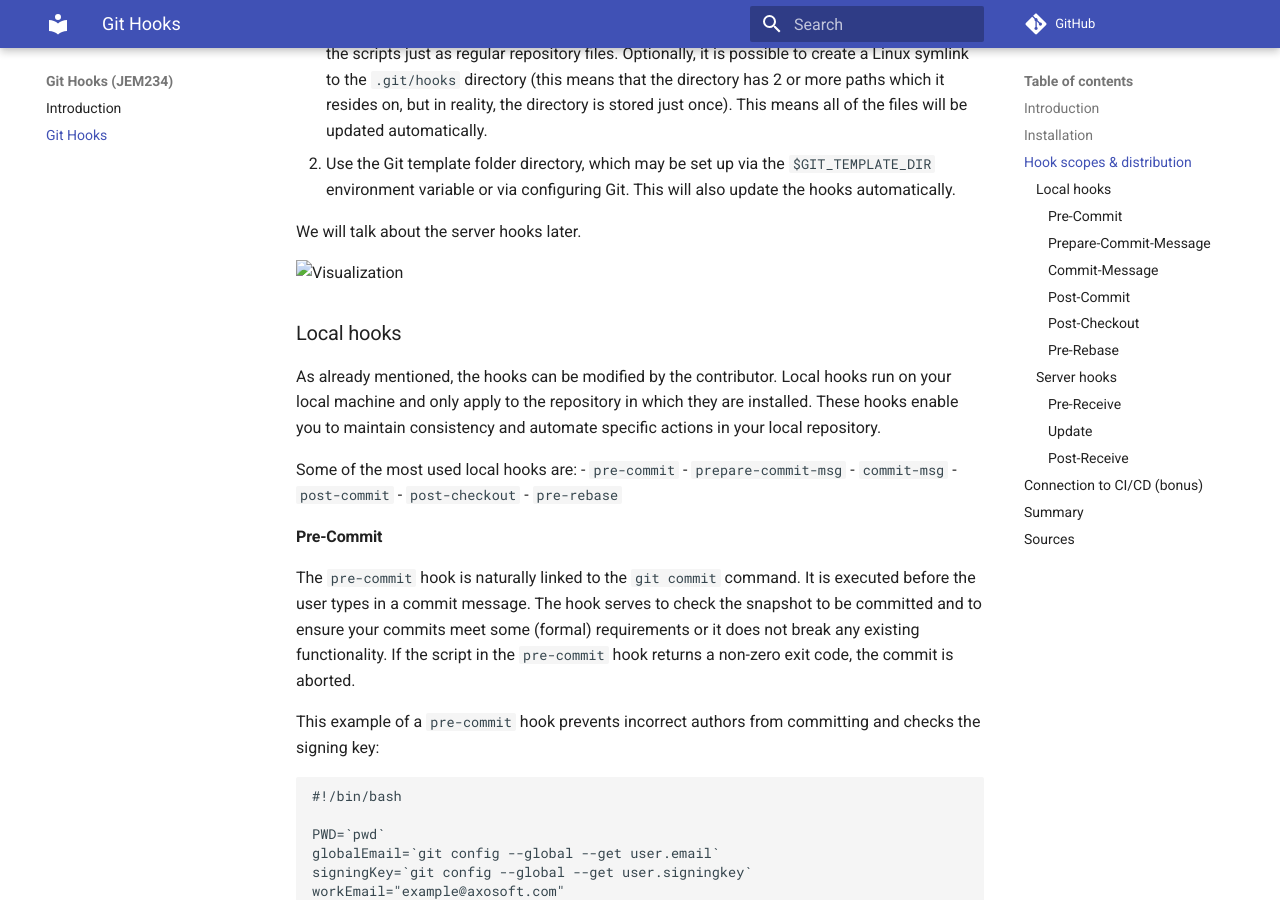
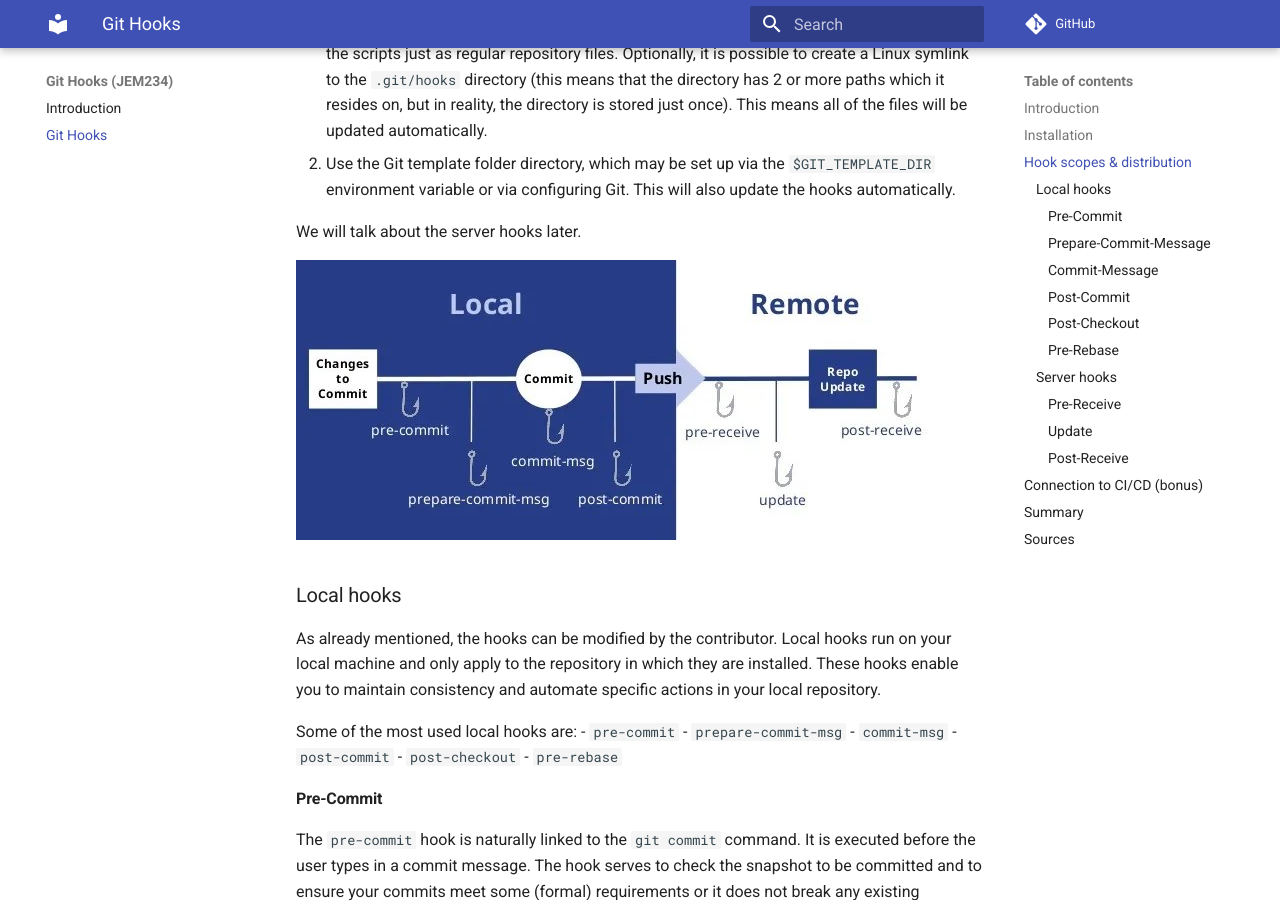
Before and after one commit to luk27official/JEM234, an MkDocs documentation site: the page built from docs/git_hooks.md, in a window 1280 px wide and 900 px high, scrolled down 853 px. Built offline with MkDocs 1.6.1 and Material for MkDocs 9.7.7, drawn with Linux system fonts in a browser that asks for light colours; comment, search, counter and statistics services are not loaded.

Commit message:
Fix links

```diff
--- a/docs/git_hooks.md
+++ b/docs/git_hooks.md
@@ -21,7 +21,7 @@ Hooks are used in both local and server Git repositories and are not copied to t
 
 We will talk about the server hooks later.
 
-<img src="./photo.jpg" alt="Visualization" />
+<img src="/photo.jpg" alt="Visualization" />
 
 ### Local hooks
 
```
Also changed, not shown: docs/index.md (+1 -1 lines).
